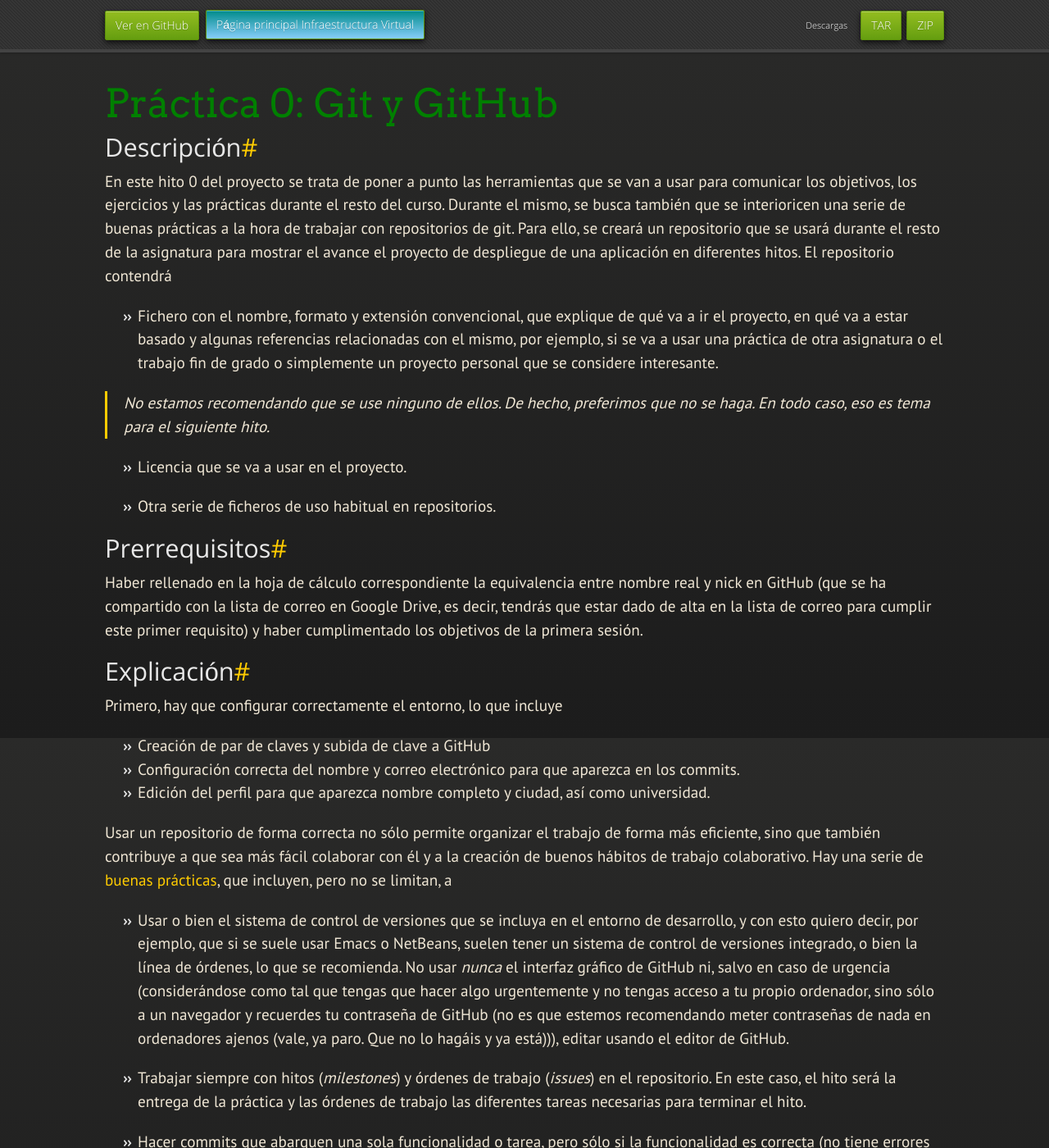
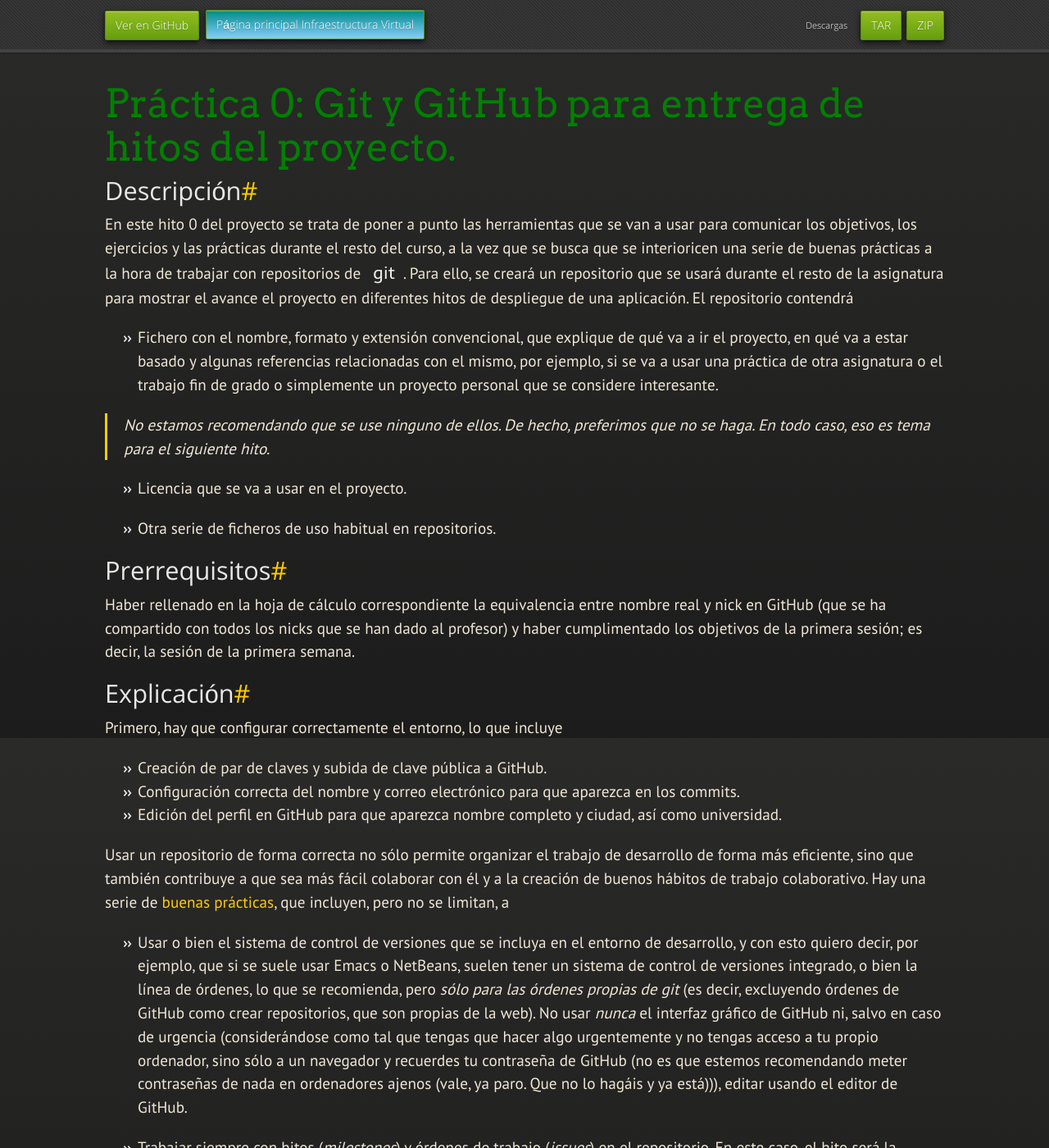
Before and after one commit to JJ/IV, a Jekyll site: the page built from documentos/proyecto/0.Repositorio.md, in a window 1280 px wide and 1400 px high. Shown: the whole window at 82% size. Built offline with Jekyll 4.4.1, drawn with Linux system fonts in a browser that asks for light colours; nearby versions of some CDN libraries; some web fonts are replaced; our own code applies the rules of GitHub Pages for plain Markdown files; some of the changed text lies outside the part shown.

Commit message:
Sync documentos/proyecto/0.Repositorio.md de master a gh-pages

```diff
--- a/documentos/proyecto/0.Repositorio.md
+++ b/documentos/proyecto/0.Repositorio.md
@@ -3,7 +3,7 @@ layout: index
 
 
 ---
-Práctica 0: Git y GitHub
+Práctica 0: Git y GitHub para entrega de hitos del proyecto.
 =====================================
 
 Descripción
@@ -11,13 +11,12 @@ Descripción
 
 En este hito 0 del proyecto se trata de poner a punto las herramientas que se
 van a usar para comunicar los objetivos, los ejercicios y las
-prácticas durante el resto del curso. Durante el mismo, se busca
-también que se interioricen
+prácticas durante el resto del curso, a la vez que se busca
+que se interioricen
 una serie de buenas prácticas a la hora de trabajar con
-repositorios de git. Para ello, se creará un repositorio que se usará
-durante el resto de la asignatura para mostrar el avance el proyecto
-de despliegue de una aplicación en diferentes hitos. El repositorio
-contendrá
+repositorios de `git`. Para ello, se creará un repositorio que se usará
+durante el resto de la asignatura para mostrar el avance el proyecto en diferentes hitos
+de despliegue de una aplicación. El repositorio contendrá
 
 * Fichero con el nombre, formato y extensión convencional, que
   explique de qué va a ir el proyecto, en qué va a estar
@@ -38,23 +37,22 @@ Prerrequisitos
 --------------------
 
 Haber rellenado en la hoja de cálculo correspondiente la equivalencia
-entre nombre real y nick en GitHub (que se ha compartido con la lista
-de correo en Google Drive, es decir, tendrás que estar dado de alta en
-la lista de correo para cumplir este primer requisito) y haber cumplimentado los objetivos
-de la primera sesión.
+entre nombre real y nick en GitHub (que se ha compartido con todos los
+nicks que se han dado al profesor) y haber cumplimentado los objetivos
+de la primera sesión; es decir, la sesión de la primera semana.
 
 Explicación
 ----------------
 
 Primero, hay que configurar correctamente el entorno, lo que incluye
-* Creación de par de claves y subida de clave a GitHub
+* Creación de par de claves y subida de clave pública a GitHub.
 * Configuración correcta del nombre y correo electrónico para que
   aparezca en los commits.
-* Edición del perfil para que aparezca nombre completo y ciudad, así
+* Edición del perfil en GitHub para que aparezca nombre completo y ciudad, así
   como universidad.
 
 Usar un repositorio de forma correcta no sólo permite organizar el
-trabajo de forma más eficiente, sino que también contribuye a que sea
+trabajo de desarrollo de forma más eficiente, sino que también contribuye a que sea
 más fácil colaborar con él y a la creación de buenos hábitos de trabajo
 colaborativo. Hay una serie de
 [buenas prácticas](https://www.git-tower.com/learn/git/ebook/en/command-line/appendix/best-practices),
@@ -63,7 +61,7 @@ que incluyen, pero no se limitan, a
 * Usar o bien el sistema de control de versiones que se incluya en el
   entorno de desarrollo, y con esto quiero decir, por ejemplo, que si
   se suele usar Emacs o NetBeans, suelen tener un sistema de control
-  de versiones integrado, o bien la línea de órdenes, lo que se recomienda. No usar *nunca* el
+  de versiones integrado, o bien la línea de órdenes, lo que se recomienda, pero *sólo para las órdenes propias de git* (es decir, excluyendo órdenes de GitHub como crear repositorios, que son propias de la web). No usar *nunca* el
   interfaz gráfico de GitHub ni, salvo en caso de urgencia
   (considerándose como tal que tengas que hacer algo urgentemente y no
   tengas acceso a tu propio ordenador, sino sólo a un navegador y
@@ -126,13 +124,18 @@ Avanza la tarea #1
   que imposibiliten que se lleve a cabo la fusión por parte de la
   persona encargada del mismo.
 
+* Poner a punto las herramientas para trabajar desde el escritorio:
+  editores y línea de órdenes. No usar los editores en la web, sino
+  trabajar desde el ordenador propio.
+
 Entrega de la práctica
 --------------------------------
 Subir los fuentes a GitHub y
-[añadir al fichero de entrega del proyecto el nombre del proyecto, el autor y un enlace al mismo y hacer un **pull request**](https://github.com/JJ/IV16-17/blob/master/practicas/0.md).
+[añadir al fichero de entrega del proyecto el nombre del proyecto, el autor y un enlace al mismo y hacer un **pull request**](https://github.com/JJ/IV-17-18/blob/master/practicas/0.md).
 
 Cada proyecto tendrá su *propio repositorio* en GitHub. La documentación se incluirá
-en ficheros Markdown, Textile o algún otro lenguaje de marcas. Esta descripción de la
+en ficheros con el formato Markdown (en su *sabor* GitHub, en caso de
+que se desee). Esta descripción de la
 aplicación irá evolucionando con los diferentes hitos.
 
 Si se quiere incluir
```
